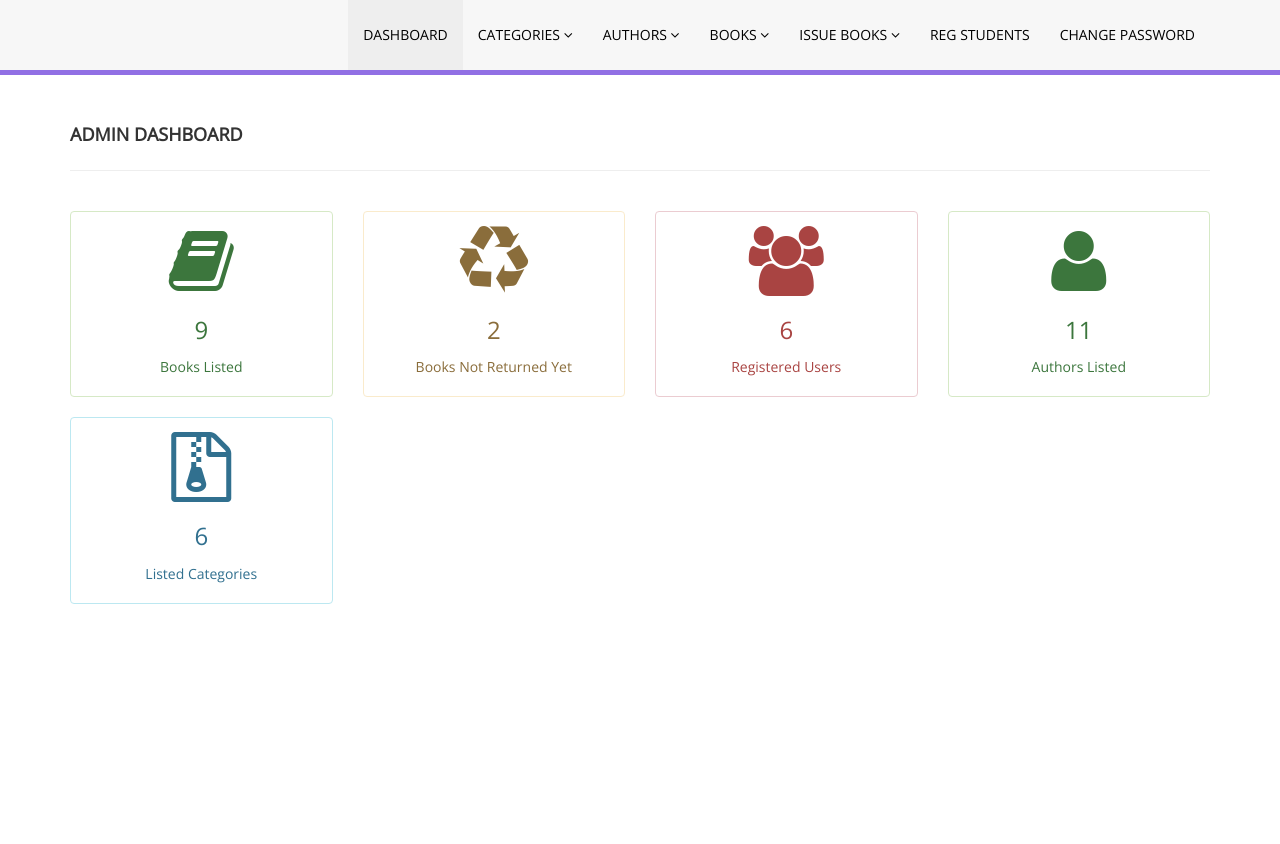
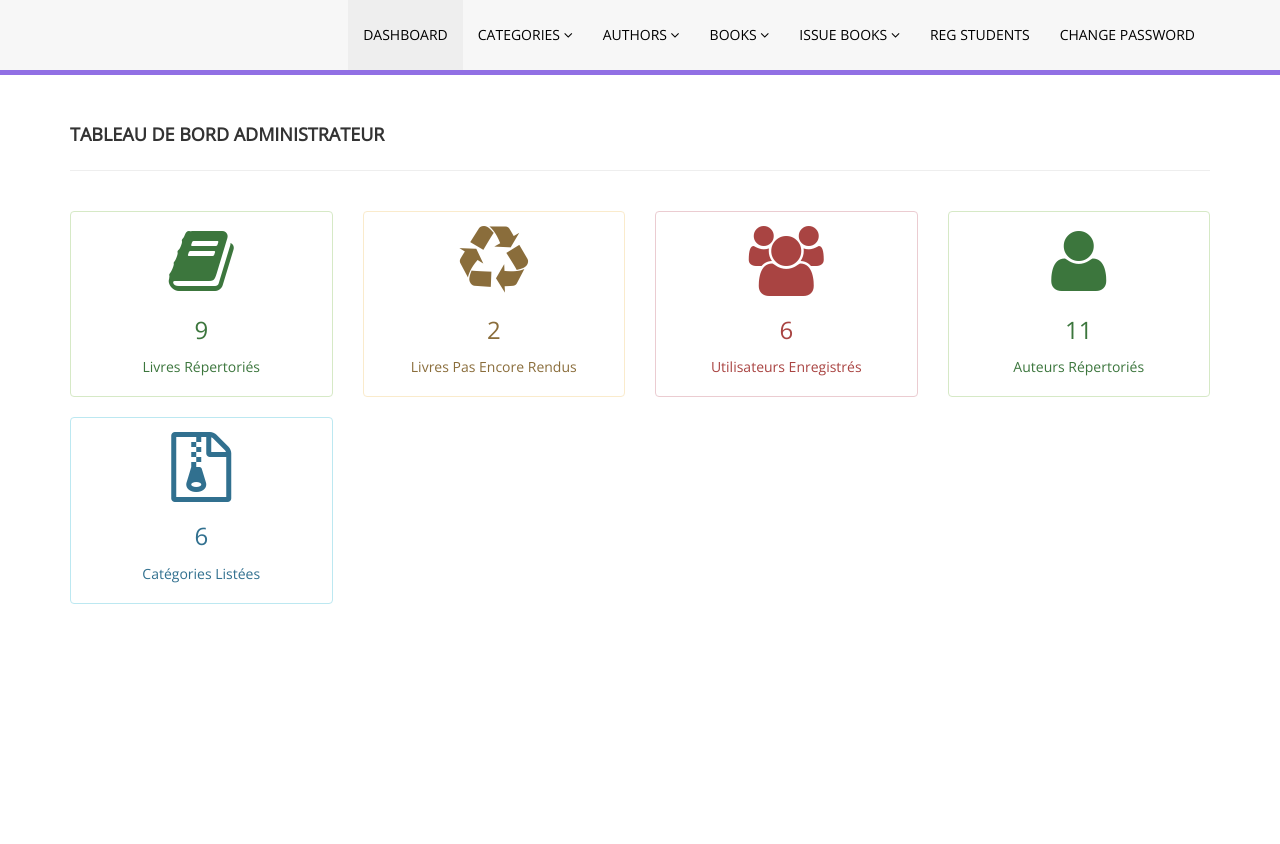
Before and after one commit to fhermas22/GesLib, a PHP site: page /admin/dashboard.php in a window 1280 px wide. Shown: the part 90-934 px from the top of the page. Run offline with PHP 8.4, Linux system fonts and the light colour scheme; a user stored in the database is signed in; data comes from the database, SQL or seed files in the repository.

Commit message:
Modif. de la page ashboard de l'admin

```diff
--- a/GesLIB/admin/dashboard.php
+++ b/GesLIB/admin/dashboard.php
@@ -17,7 +17,7 @@ else{?>
     <!--[if IE]>
         <meta http-equiv="X-UA-Compatible" content="IE=edge,chrome=1">
         <![endif]-->
-    <title>Online Library Management System | Admin Dash Board</title>
+    <title>GesLib | Tableau de Bord Administrateur</title>
     <!-- BOOTSTRAP CORE STYLE  -->
     <link href="assets/css/bootstrap.css" rel="stylesheet" />
     <!-- FONT AWESOME STYLE  -->
@@ -36,7 +36,7 @@ else{?>
          <div class="container">
         <div class="row pad-botm">
             <div class="col-md-12">
-                <h4 class="header-line">ADMIN DASHBOARD</h4>
+                <h4 class="header-line">TABLEAU DE BORD ADMINISTRATEUR</h4>
 
                             </div>
 
@@ -55,7 +55,7 @@ $results=$query->fetchAll(PDO::FETCH_OBJ);
 $listdbooks=$query->rowCount();
 ?>
 <h3><?php echo htmlentities($listdbooks);?></h3>
-Books Listed
+Livres Répertoriés
 </div></div></a>
 
 
@@ -73,7 +73,7 @@ $returnedbooks=$query2->rowCount();
 ?>
 
                             <h3><?php echo htmlentities($returnedbooks);?></h3>
-                          Books Not Returned Yet
+                            Livres Pas Encore Rendus
                         </div>
                     </div>
                 </a>
@@ -90,7 +90,7 @@ $results3=$query3->fetchAll(PDO::FETCH_OBJ);
 $regstds=$query3->rowCount();
 ?>
                             <h3><?php echo htmlentities($regstds);?></h3>
-                           Registered Users
+                            Utilisateurs Enregistrés
                         </div>
                     </div></a>
 
@@ -107,7 +107,7 @@ $results4=$query4->fetchAll(PDO::FETCH_OBJ);
 $listdathrs=$query4->rowCount();
 ?>
 <h3><?php echo htmlentities($listdathrs);?></h3>
-Authors Listed
+Auteurs Répertoriés
 </div>
 </div></a>
 </div>
@@ -131,7 +131,7 @@ $listdcats=$query5->rowCount();
 ?>
 
                             <h3><?php echo htmlentities($listdcats);?> </h3>
-                           Listed Categories
+                            Catégories Listées
                         </div>
                     </div></a>
 
```
